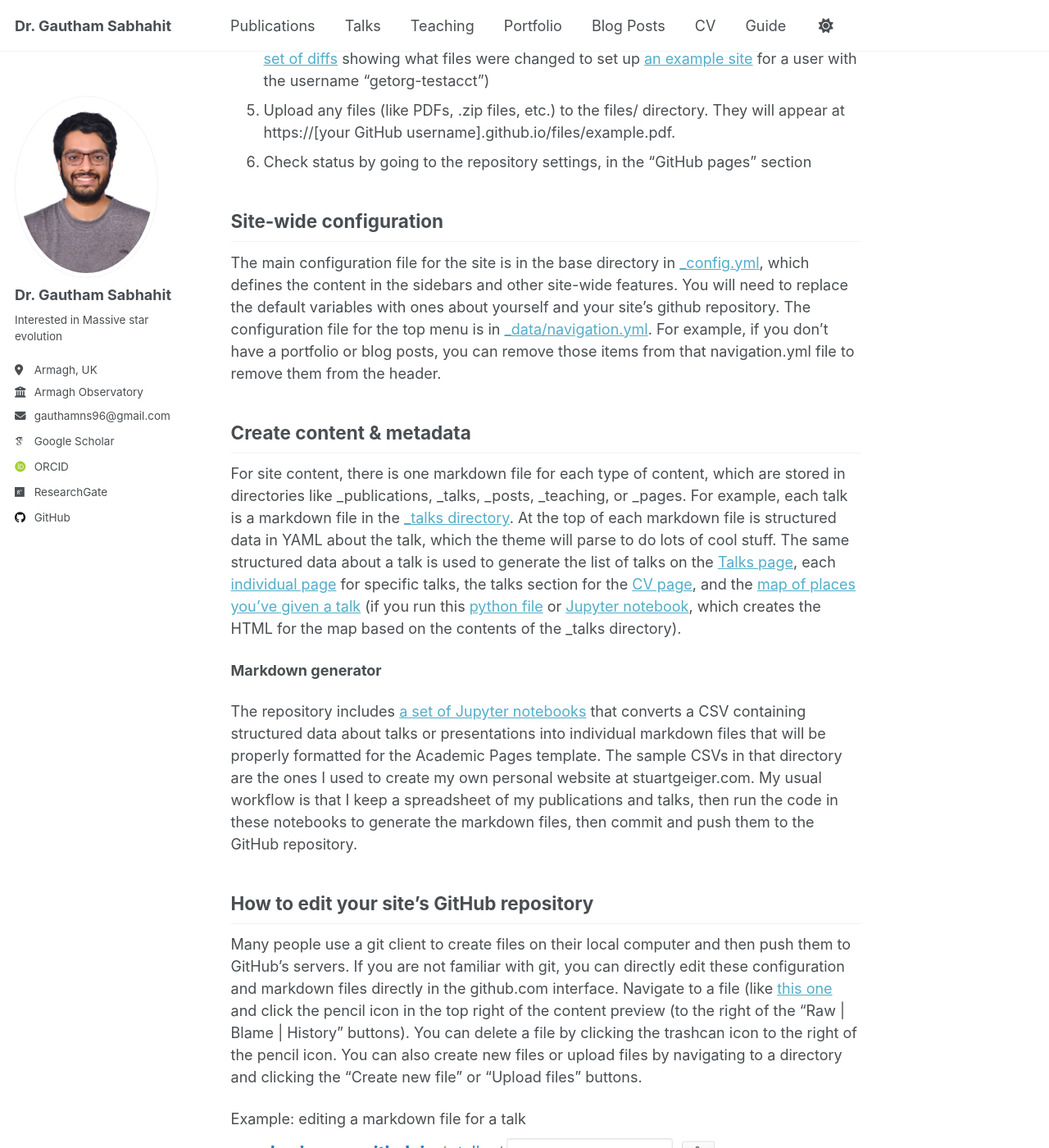
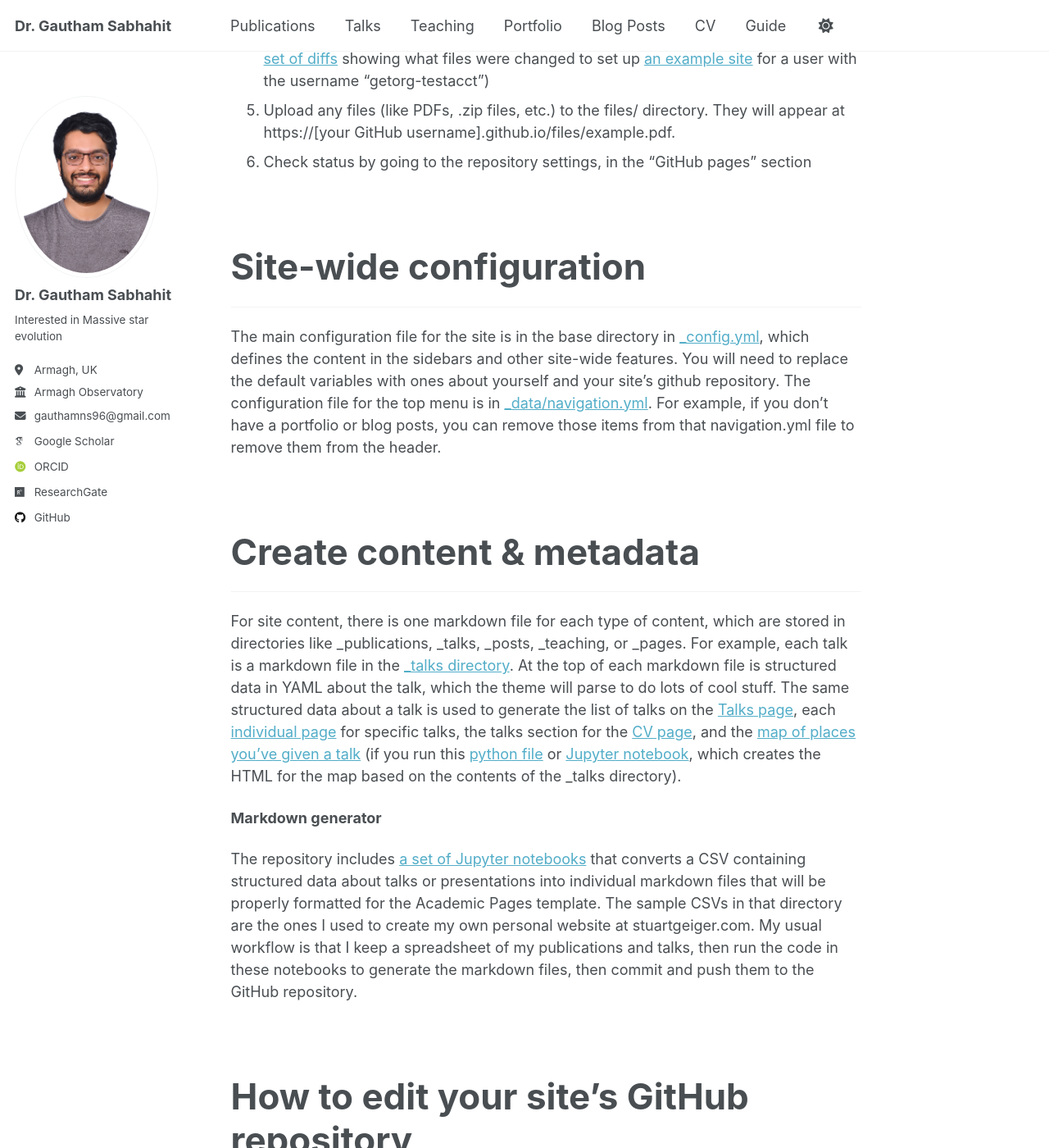
Before and after one commit to Mdot-com/mdot.com, a Jekyll site: the page built from _pages/about.md, in a window 1280 px wide and 1400 px high, scrolled down 1172 px. Shown: the whole window at 82% size. Built offline with Jekyll 4.4.1, drawn with Linux system fonts in a browser that asks for light colours; some web fonts are replaced.

Commit message:
Update _base.scss

```diff
--- a/_sass/layout/_base.scss
+++ b/_sass/layout/_base.scss
@@ -37,7 +37,7 @@ h1 {
 }
 
 h2 {
-  font-size: $type-size-4;
+  font-size: $type-size-1;
 }
 
 h3 {
```
